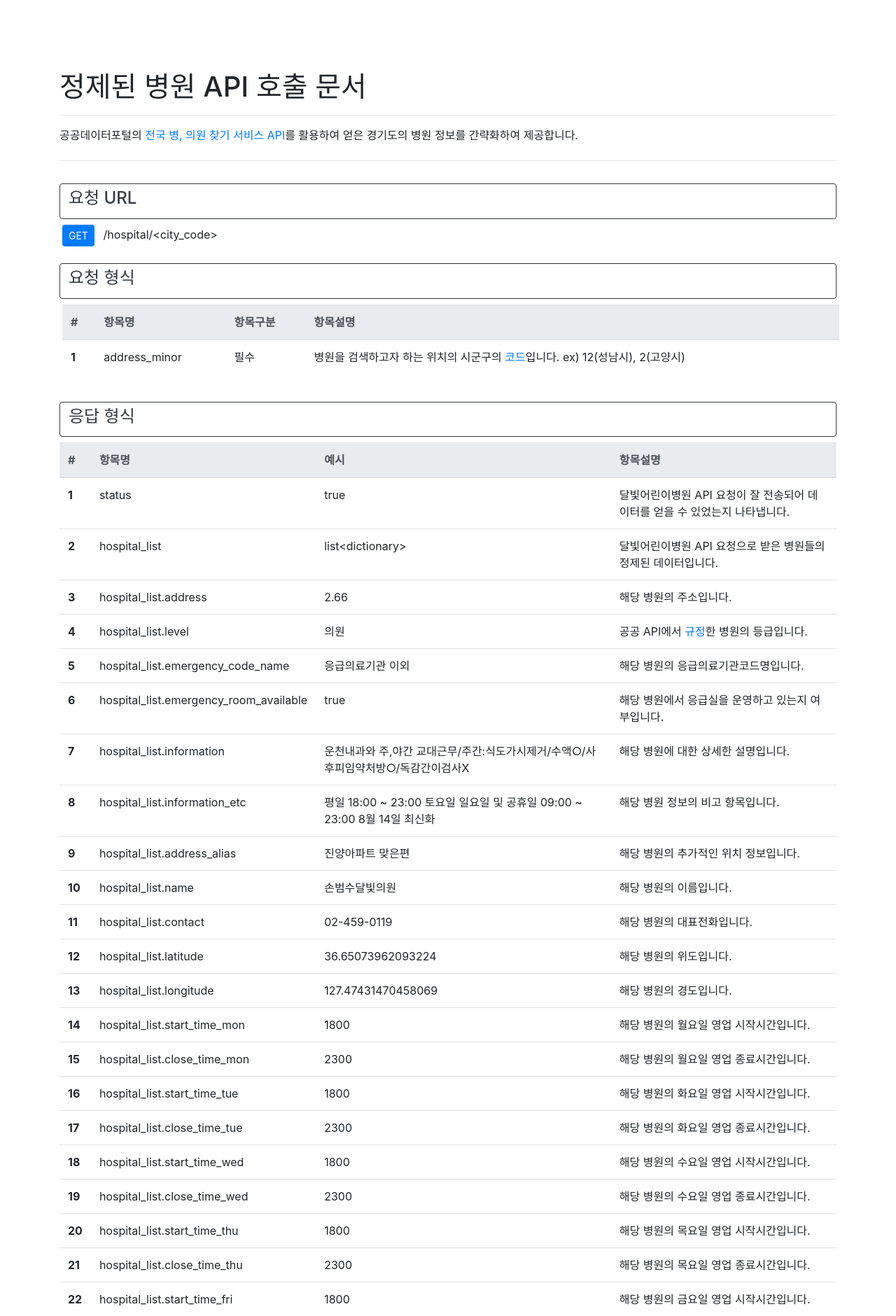
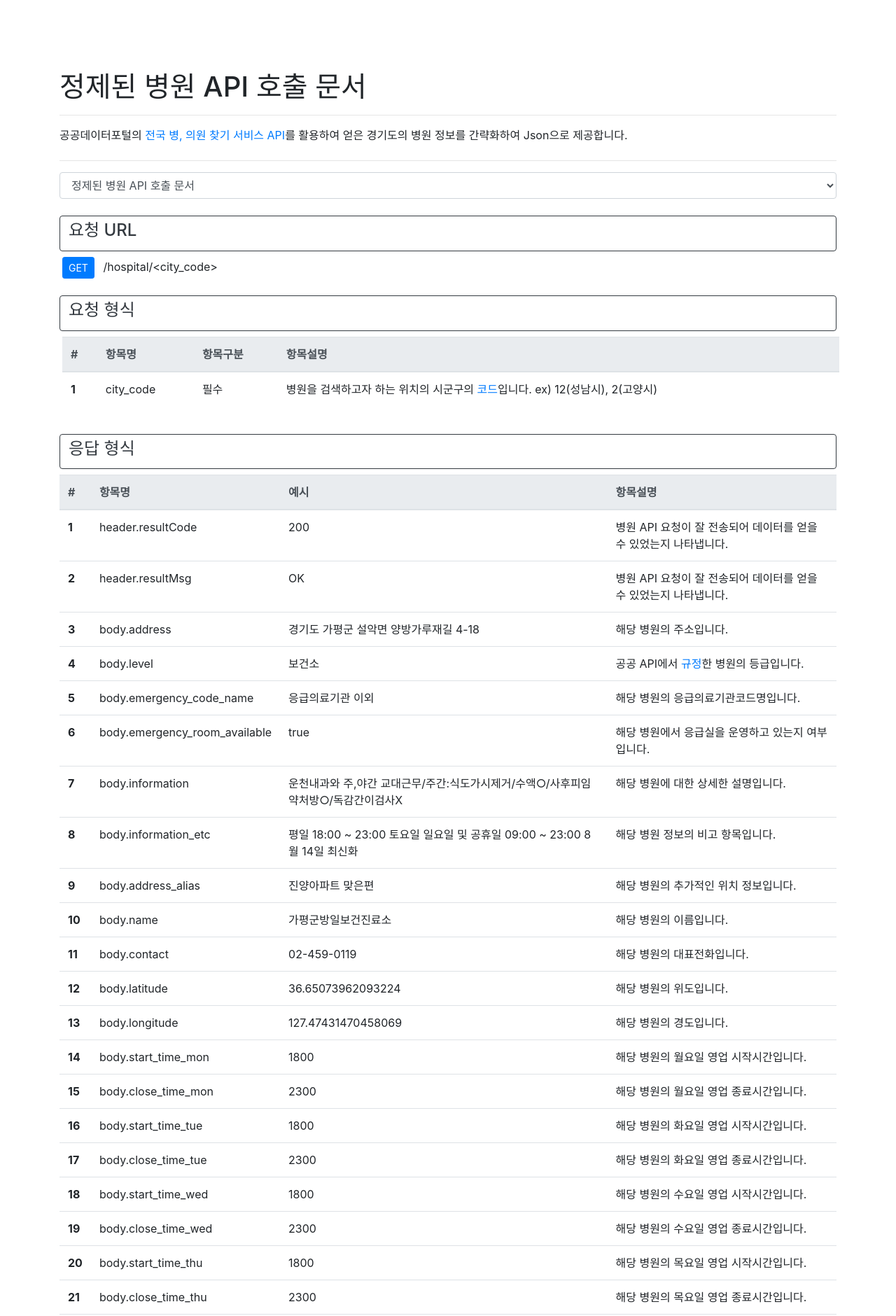
Before and after one commit to wnehdals/service_program, a Flask app: page /hospital/doc in a window 1280 px wide. Shown: the part 56-1936 px from the top of the page at 70% size. Run offline with Flask 2, Linux system fonts and the light colour scheme; some libraries are stand-ins or nearby versions.

Commit message:
minor ui changes
corrects result header
implemented document selectbox

```diff
--- a/templates/hospital_doc.html
+++ b/templates/hospital_doc.html
@@ -15,7 +15,13 @@
 
     <!-- Custom styles for this template -->
     <link href="static/css/modern-business.css" rel="stylesheet">
+    <style>
 
+        tr:hover {
+            background-color:rgba(18, 145, 255, 0.2);
+        }
+
+    </style>
 </head>
 
 <body>
@@ -48,10 +54,19 @@
     <div class="mt-3 mb-4">
         <p>
             공공데이터포털의 <a href="https://data.go.kr/tcs/dss/selectApiDataDetailView.do?publicDataPk=15000736">전국 병, 의원 찾기
-            서비스 API</a>를 활용하여 얻은 경기도의 병원 정보를 간략화하여 제공합니다.
+            서비스 API</a>를 활용하여 얻은 경기도의 병원 정보를 간략화하여 Json으로 제공합니다.
         </p>
     </div>
     <hr class="mt-4">
+    <div class="mt-3 mb-2">
+        <select id="document_selector" class="form-control" onchange="directToOtherDocument()">
+            <option name="Hospital" value="#" selected>정제된 병원 API 호출 문서</option>
+            <option name="Kindergarten" value="/children_doc.html">유치원 API 호출 문서</option>
+            <option name="Festival" value="/services.html">축제, 행사 API 호출 문서</option>
+        </select>
+    </div>
+
+
     <div class="row">
         <div class="col-lg-12 my-2">
 
@@ -147,7 +162,7 @@
                         -->
                         <tr>
                             <th scope="row">1</th>
-                            <td>address_minor</td>
+                            <td>city_code</td>
                             <td>필수</td>
                             <td>병원을 검색하고자 하는 위치의 시군구의 <a href="#" data-toggle="modal"
                                                          data-target="#city_code_modal">코드</a>입니다.
@@ -223,165 +238,165 @@
                         <tbody>
                         <tr>
                             <th scope="row">1</th>
-                            <td>status</td>
-                            <td>true</td>
-                            <td>달빛어린이병원 API 요청이 잘 전송되어 데이터를 얻을 수 있었는지 나타냅니다.</td>
+                            <td>header.resultCode</td>
+                            <td>200</td>
+                            <td>병원 API 요청이 잘 전송되어 데이터를 얻을 수 있었는지 나타냅니다.</td>
                         </tr>
                         <tr>
                             <th scope="row">2</th>
-                            <td>hospital_list</td>
-                            <td>list&lt;dictionary&gt;</td>
-                            <td>달빛어린이병원 API 요청으로 받은 병원들의 정제된 데이터입니다.</td>
+                            <td>header.resultMsg</td>
+                            <td>OK</td>
+                            <td>병원 API 요청이 잘 전송되어 데이터를 얻을 수 있었는지 나타냅니다.</td>
                         </tr>
                         <tr>
                             <th scope="row">3</th>
-                            <td>hospital_list.address</td>
-                            <td>2.66</td>
+                            <td>body.address</td>
+                            <td>경기도 가평군 설악면 양방가루재길 4-18</td>
                             <td>해당 병원의 주소입니다.</td>
                         </tr>
                         <tr>
                             <th scope="row">4</th>
-                            <td>hospital_list.level</td>
-                            <td>의원</td>
+                            <td>body.level</td>
+                            <td>보건소</td>
                             <td>공공 API에서 <a href="#" data-toggle="modal" data-target="#hospital_level_model">규정</a>한 병원의
                                 등급입니다.
                             </td>
                         </tr>
                         <tr>
                             <th scope="row">5</th>
-                            <td>hospital_list.emergency_code_name</td>
+                            <td>body.emergency_code_name</td>
                             <td>응급의료기관 이외</td>
                             <td>해당 병원의 응급의료기관코드명입니다.</td>
                         </tr>
                         <tr>
                             <th scope="row">6</th>
-                            <td>hospital_list.emergency_room_available</td>
+                            <td>body.emergency_room_available</td>
                             <td>true</td>
                             <td>해당 병원에서 응급실을 운영하고 있는지 여부입니다.</td>
                         </tr>
                         <tr>
                             <th scope="row">7</th>
-                            <td>hospital_list.information</td>
+                            <td>body.information</td>
                             <td>운천내과와 주,야간 교대근무/주간:식도가시제거/수액○/사후피임약처방○/독감간이검사X</td>
                             <td>해당 병원에 대한 상세한 설명입니다.</td>
                         </tr>
                         <tr>
                             <th scope="row">8</th>
-                            <td>hospital_list.information_etc</td>
+                            <td>body.information_etc</td>
                             <td>평일 18:00 ~ 23:00 토요일 일요일 및 공휴일 09:00 ~ 23:00 8월 14일 최신화</td>
                             <td>해당 병원 정보의 비고 항목입니다.</td>
                         </tr>
                         <tr>
                             <th scope="row">9</th>
-                            <td>hospital_list.address_alias</td>
+                            <td>body.address_alias</td>
                             <td>진양아파트 맞은편</td>
                             <td>해당 병원의 추가적인 위치 정보입니다.</td>
                         </tr>
                         <tr>
                             <th scope="row">10</th>
-                            <td>hospital_list.name</td>
-                            <td>손범수달빛의원</td>
+                            <td>body.name</td>
+                            <td>가평군방일보건진료소</td>
                             <td>해당 병원의 이름입니다.</td>
                         </tr>
                         <tr>
                             <th scope="row">11</th>
-                            <td>hospital_list.contact</td>
+                            <td>body.contact</td>
                             <td>02-459-0119</td>
                             <td>해당 병원의 대표전화입니다.</td>
                         </tr>
                         <tr>
                             <th scope="row">12</th>
-                            <td>hospital_list.latitude</td>
+                            <td>body.latitude</td>
                             <td>36.65073962093224</td>
                             <td>해당 병원의 위도입니다.</td>
                         </tr>
                         <tr>
                             <th scope="row">13</th>
-                            <td>hospital_list.longitude</td>
+                            <td>body.longitude</td>
                             <td>127.47431470458069</td>
                             <td>해당 병원의 경도입니다.</td>
                         </tr>
                         <tr>
                             <th scope="row">14</th>
-                            <td>hospital_list.start_time_mon</td>
+                            <td>body.start_time_mon</td>
                             <td>1800</td>
                             <td>해당 병원의 월요일 영업 시작시간입니다.</td>
                         </tr>
                         <tr>
                             <th scope="row">15</th>
-                            <td>hospital_list.close_time_mon</td>
+                            <td>body.close_time_mon</td>
                             <td>2300</td>
                             <td>해당 병원의 월요일 영업 종료시간입니다.</td>
                         </tr>
                         <tr>
                             <th scope="row">16</th>
-                            <td>hospital_list.start_time_tue</td>
+                            <td>body.start_time_tue</td>
                             <td>1800</td>
                             <td>해당 병원의 화요일 영업 시작시간입니다.</td>
                         </tr>
                         <tr>
                             <th scope="row">17</th>
-                            <td>hospital_list.close_time_tue</td>
+                            <td>body.close_time_tue</td>
                             <td>2300</td>
                             <td>해당 병원의 화요일 영업 종료시간입니다.</td>
                         </tr>
                         <tr>
                             <th scope="row">18</th>
-                            <td>hospital_list.start_time_wed</td>
+                            <td>body.start_time_wed</td>
                             <td>1800</td>
                             <td>해당 병원의 수요일 영업 시작시간입니다.</td>
                         </tr>
                         <tr>
                             <th scope="row">19</th>
-                            <td>hospital_list.close_time_wed</td>
+                            <td>body.close_time_wed</td>
                             <td>2300</td>
                             <td>해당 병원의 수요일 영업 종료시간입니다.</td>
                         </tr>
                         <tr>
                             <th scope="row">20</th>
-                            <td>hospital_list.start_time_thu</td>
+                            <td>body.start_time_thu</td>
                             <td>1800</td>
                             <td>해당 병원의 목요일 영업 시작시간입니다.</td>
                         </tr>
                         <tr>
                             <th scope="row">21</th>
-                            <td>hospital_list.close_time_thu</td>
+                            <td>body.close_time_thu</td>
                             <td>2300</td>
                             <td>해당 병원의 목요일 영업 종료시간입니다.</td>
                         </tr>
                         <tr>
                             <th scope="row">22</th>
-                            <td>hospital_list.start_time_fri</td>
+                            <td>body.start_time_fri</td>
                             <td>1800</td>
                             <td>해당 병원의 금요일 영업 시작시간입니다.</td>
                         </tr>
                         <tr>
                             <th scope="row">23</th>
-                            <td>hospital_list.close_time_fri</td>
+                            <td>body.close_time_fri</td>
                             <td>2300</td>
                             <td>해당 병원의 금요일 영업 종료시간입니다.</td>
                         </tr>
                         <tr>
                             <th scope="row">24</th>
-                            <td>hospital_list.start_time_sat</td>
+                            <td>body.start_time_sat</td>
                             <td>0900</td>
                             <td>해당 병원의 토요일 영업 시작시간입니다.</td>
                         </tr>
                         <tr>
                             <th scope="row">25</th>
-                            <td>hospital_list.close_time_sat</td>
+                            <td>body.close_time_sat</td>
                             <td>2300</td>
                             <td>해당 병원의 토요일 영업 종료시간입니다.</td>
                         </tr>
                         <tr>
                             <th scope="row">26</th>
-                            <td>hospital_list.start_time_sun</td>
+                            <td>body.start_time_sun</td>
                             <td>0900</td>
                             <td>해당 병원의 일요일 영업 시작시간입니다.</td>
                         </tr>
                         <tr>
                             <th scope="row">27</th>
-                            <td>hospital_list.close_time_sun</td>
+                            <td>body.close_time_sun</td>
                             <td>2300</td>
                             <td>해당 병원의 일요일 영업 종료시간입니다.</td>
                         </tr>
@@ -473,10 +488,11 @@
     }
 
 
-
-
-
-
+    function directToOtherDocument() {
+        var select = document.getElementById("document_selector");
+        var selectedValue = select.options[select.selectedIndex].value;
+        document.location = selectedValue;
+    }
 
 
 </script>
```
